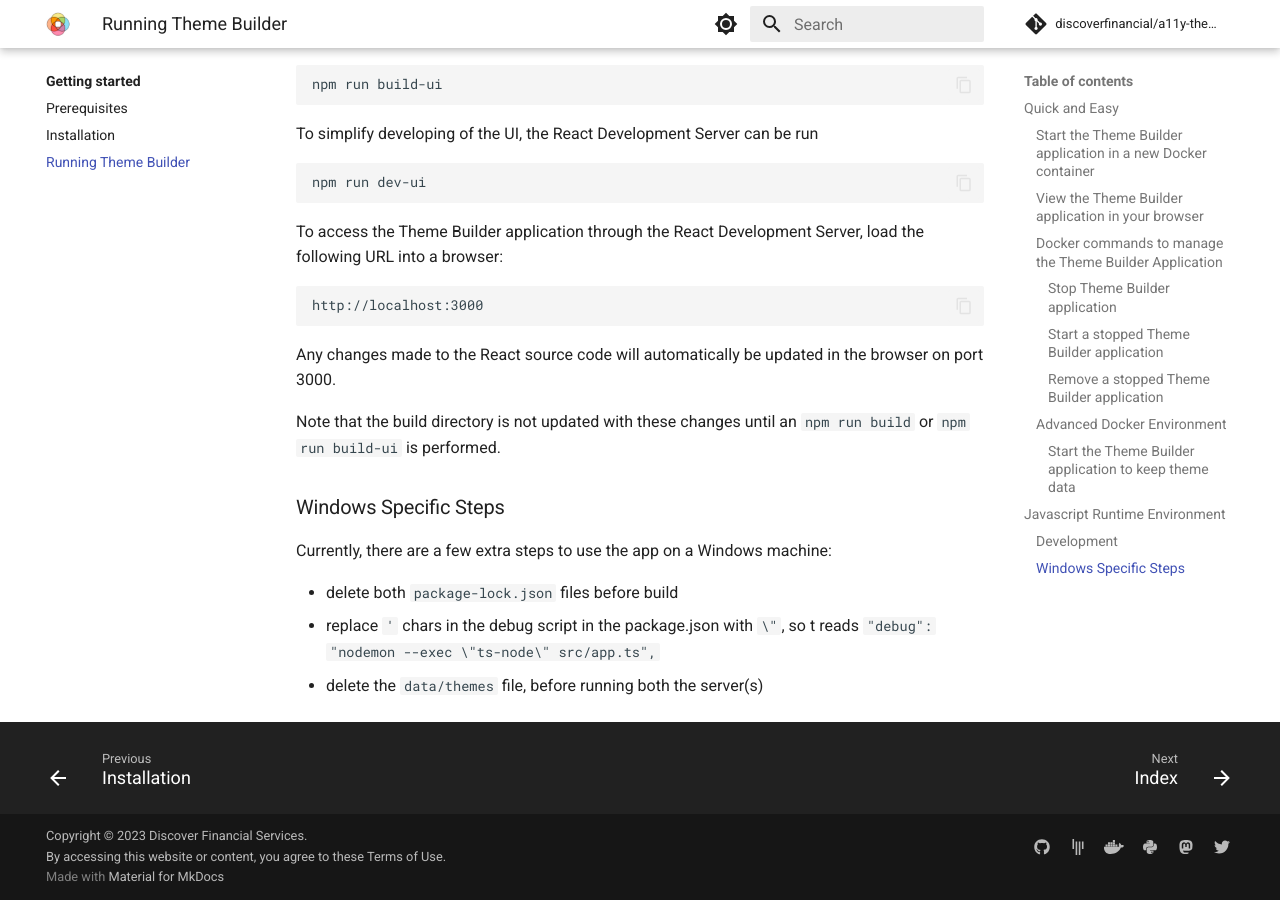
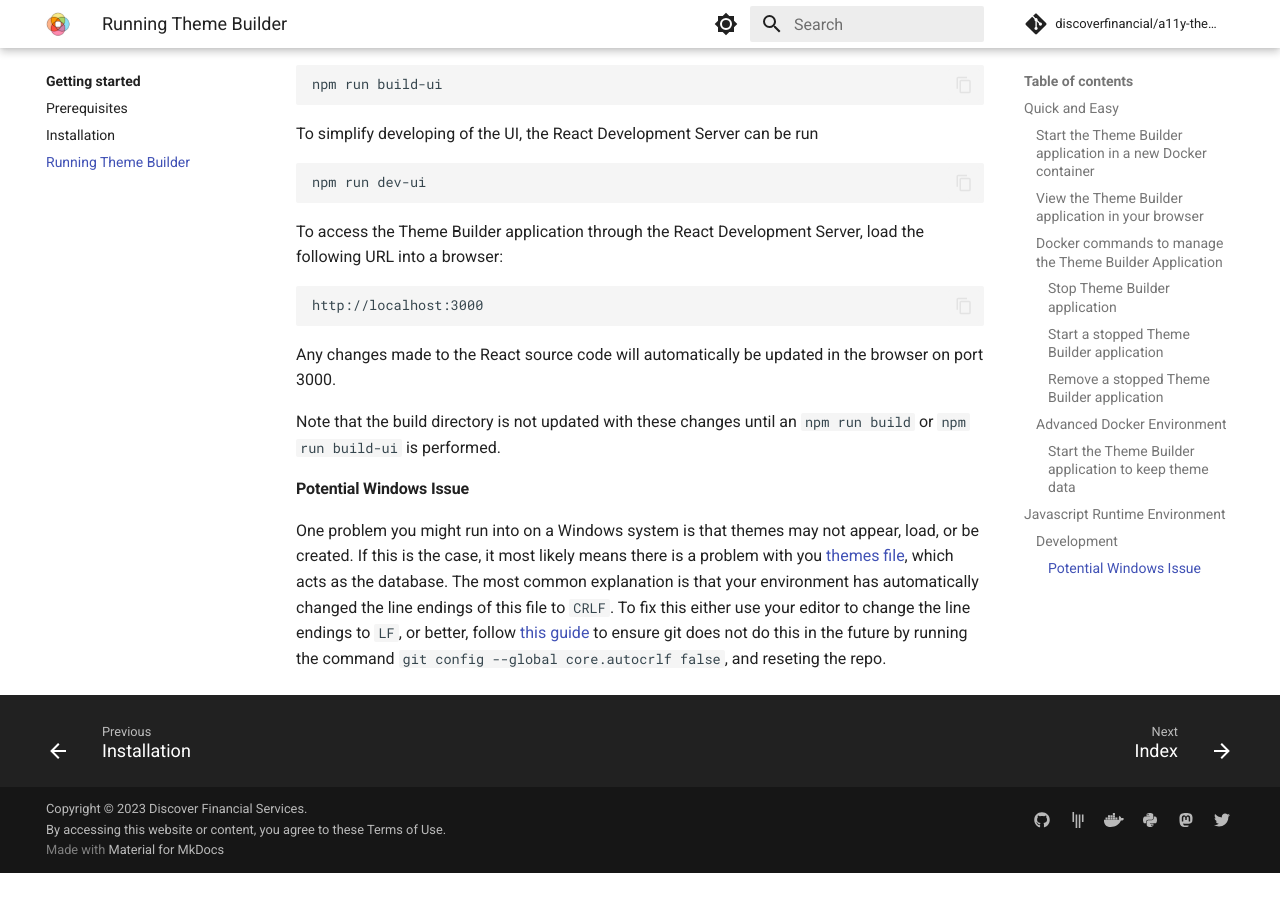
Before and after one commit to finos/a11y-theme-builder, an MkDocs documentation site: the page built from docs/setup/start-builder.md, in a window 1280 px wide and 900 px high, scrolled down 2482 px. Built offline with MkDocs 1.6.1 and Material for MkDocs 9.7.7, drawn with Linux system fonts in a browser that asks for light colours; comment, search, counter and statistics services are not loaded; after the commit the page ends 3355 px from its top, so only the background shows below that.

```diff
--- a/docs/setup/start-builder.md
+++ b/docs/setup/start-builder.md
@@ -108,9 +108,6 @@
 
 Note that the build directory is not updated with these changes until an `npm run build` or `npm run build-ui` is performed.
 
-### Windows Specific Steps
-Currently, there are a few extra steps to use the app on a Windows machine:
-
-* delete both `package-lock.json` files before build
-* replace `'` chars in the debug script in the package.json with `\"`, so t reads `"debug": "nodemon --exec \"ts-node\" src/app.ts",`
-* delete the `data/themes` file, before running both the server(s)
+#### Potential Windows Issue
+One problem you might run into on a Windows system is that themes may not appear, load, or be created.
+If this is the case, it most likely means there is a problem with you [themes file](https://github.com/discoverfinancial/a11y-theme-builder/blob/main/code/src/data/themes), which acts as the database. The most common explanation is that your environment has automatically changed the line endings of this file to `CRLF`. To fix this either use your editor to change the line endings to `LF`, or better, follow [this guide](https://docs.github.com/en/get-started/getting-started-with-git/configuring-git-to-handle-line-endings) to ensure git does not do this in the future by running the command `git config --global core.autocrlf false`, and reseting the repo.
```
